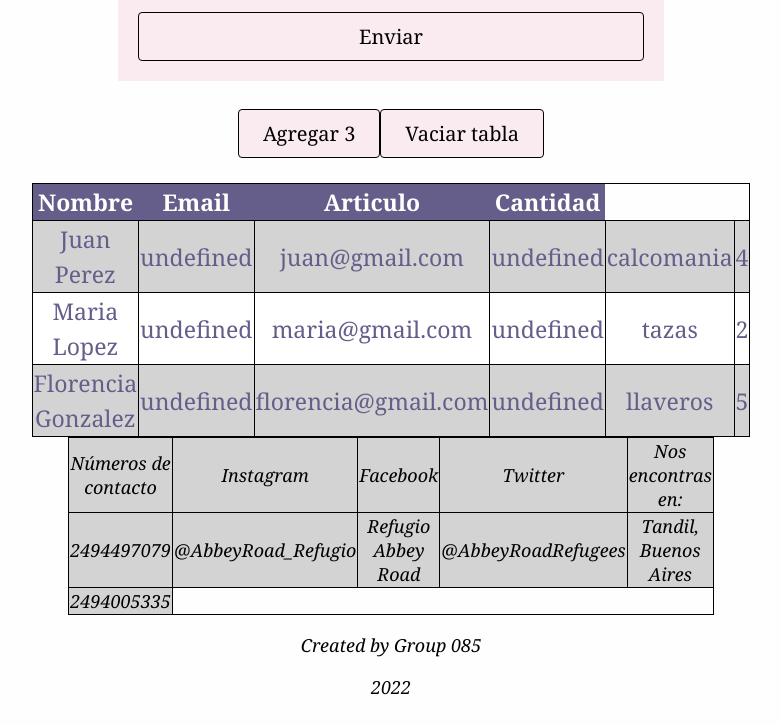
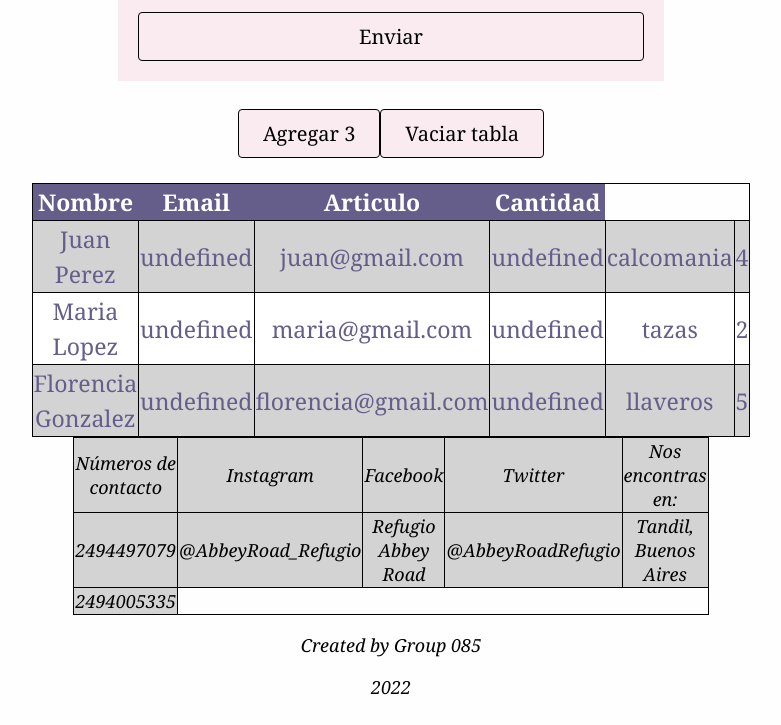
Before and after one commit to Soledad-Schmidt/TPE-TIO22, a plain HTML site: page html/colaborar.html in a window 1280 px wide. Shown: the part 1961-2686 px from the top of the page, without its empty margins (249-1030 px from the left). Drawn offline with Linux system fonts and the light colour scheme.

Commit message:
cambio de @ en twitter

```diff
--- a/html/colaborar.html
+++ b/html/colaborar.html
@@ -135,7 +135,7 @@
                 <td>2494497079</td>
                 <td>@AbbeyRoad_Refugio</td>
                 <td>Refugio Abbey Road</td>
-                <td>@AbbeyRoadRefugees</td>
+                <td>@AbbeyRoadRefugio</td>
                 <td>Tandil, Buenos Aires</td>
             </tbody>
 
```
Also changed, not shown: html/contacto.html (+1 -1 lines).
